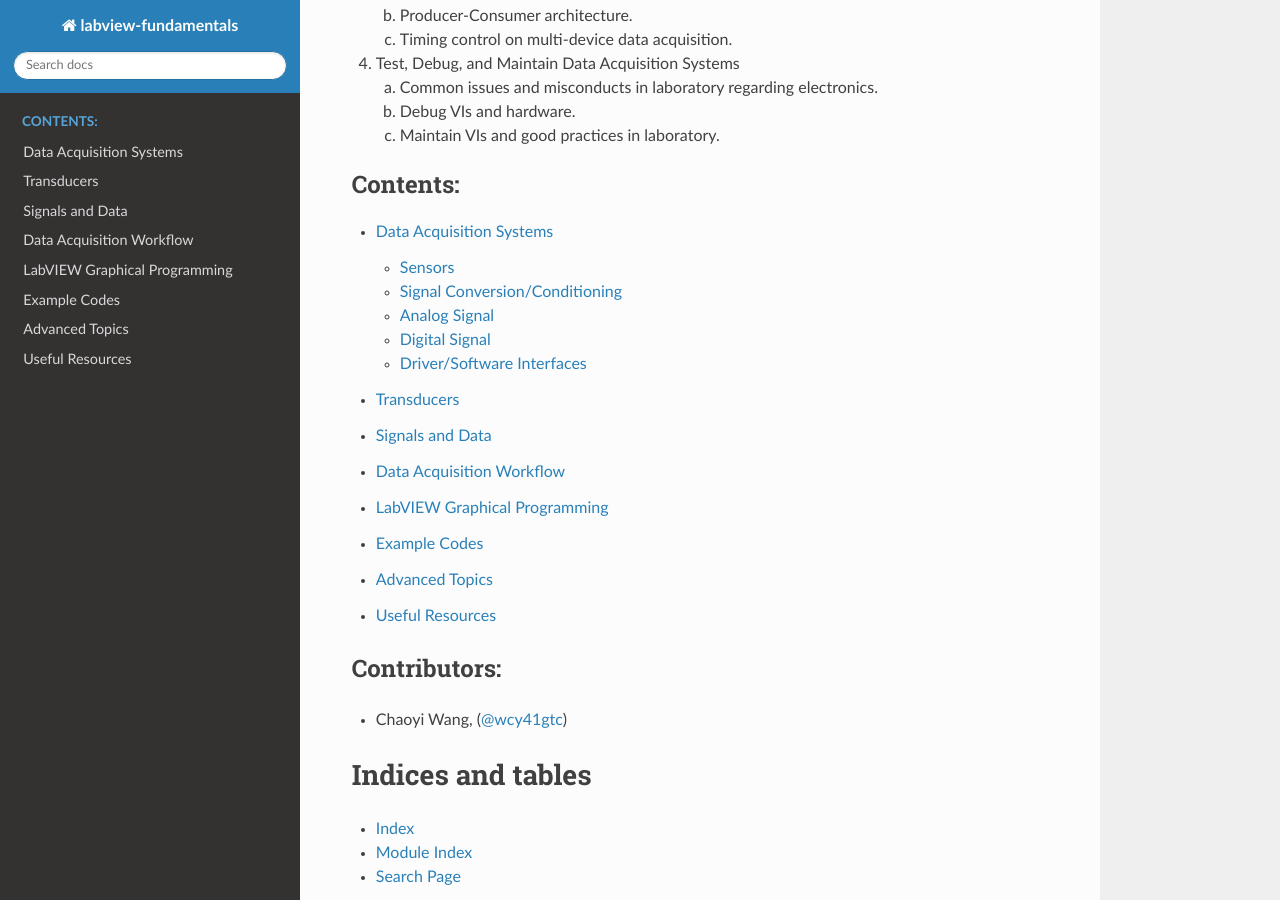
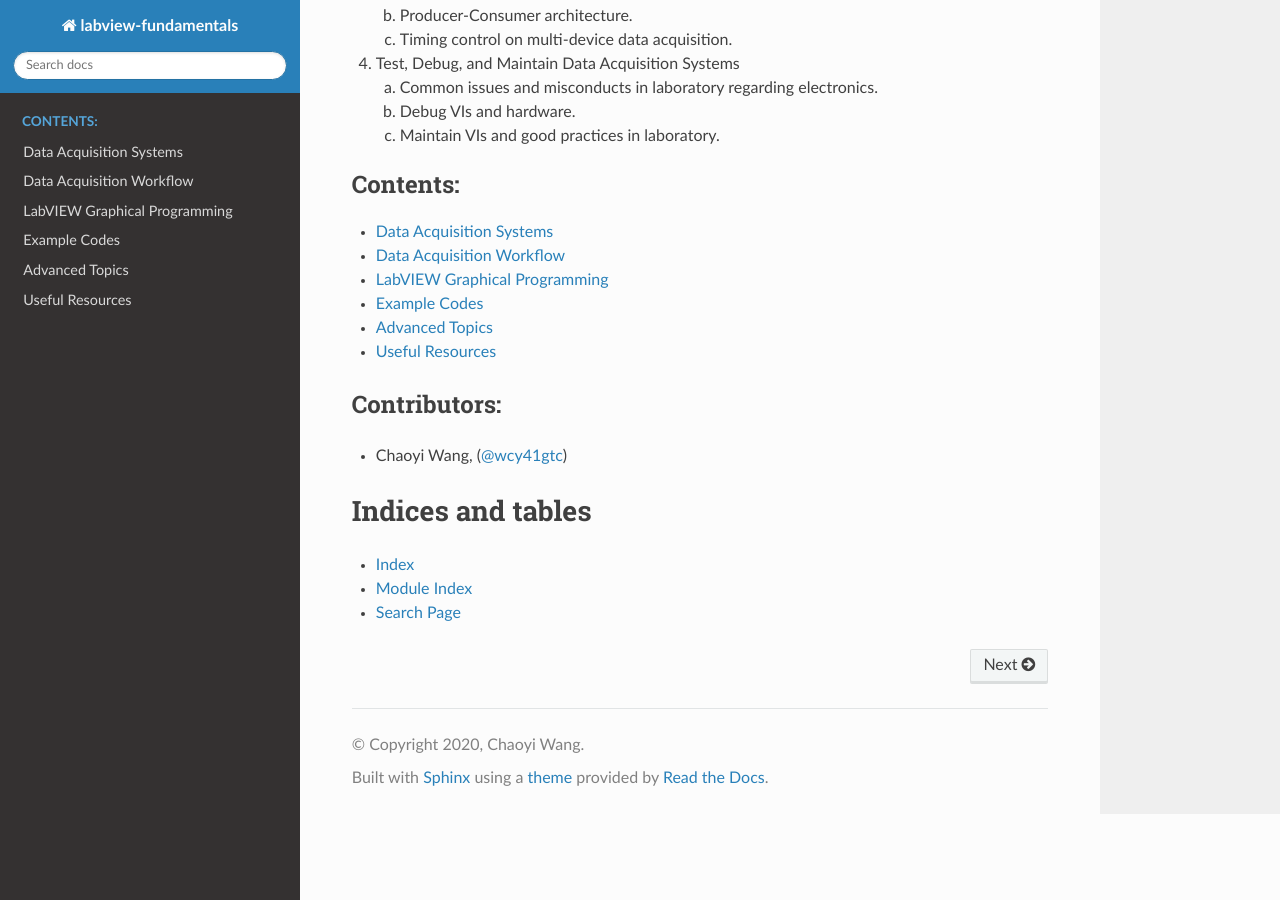
Before and after one commit to wcy41gtc/LabVIEW-Fundamentals, a Sphinx documentation site: the page built from source/index.rst, in a window 1280 px wide and 900 px high, scrolled down 1245 px. Built offline with Sphinx 7.4.7 and the Read the Docs theme 2.0.0, drawn with Linux system fonts in a browser that asks for light colours.

Commit message:
delete transducers and signals tab

```diff
--- a/source/docs/signals/index.rst
+++ /dev/null
@@ -1,11 +0,0 @@
-.. _signals_index:
-
-Signals and Data
-================
-
-Placeholder
-
-Contents:
-
-.. toctree::
-   :maxdepth: 1
--- a/source/index.rst
+++ b/source/index.rst
@@ -49,12 +49,10 @@
    c. Maintain VIs and good practices in laboratory.
 
 .. toctree::
-   :maxdepth: 2
+   :maxdepth: 1
    :caption: Contents:
 
    docs/daqintro/index
-   docs/transducers/index
-   docs/signals/index
    docs/workflow/index
    docs/labview/index
    docs/examplecodes/index
```
Also changed, not shown: source/docs/transducers/index.rst (deleted, +0 -11 lines), 8 other files.
